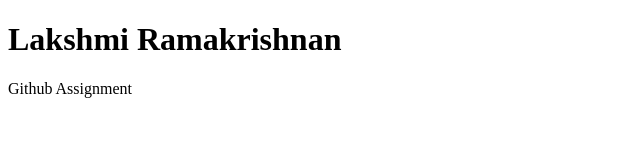
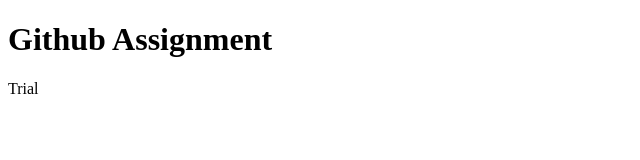
Before and after one commit to laramakr9/cloud-computing-s22, a plain HTML site: page docker-samples/simple-webserver/index.html in a window 1280 px wide. Shown: the whole page, without its empty margins (0-640 px from the left). Drawn offline with Linux system fonts and the light colour scheme.

Commit message:
Update index.html

```diff
--- a/docker-samples/simple-webserver/index.html
+++ b/docker-samples/simple-webserver/index.html
@@ -4,11 +4,11 @@
     <meta charset="UTF-8">
     <meta name="viewport" content="width=device-width, initial-scale=1.0">
     <meta http-equiv="X-UA-Compatible" content="ie=edge">
-    <title>Docker simple webserver</title>
+    <title>Lakshmi Ramakrishnan</title>
 </head>
 <body>
-    <h1>Lakshmi Ramakrishnan</h1>
+    <h1>Github Assignment</h1>
 
-    <p>Github Assignment</p>
+    <p>Trial</p>
 </body>
 </html>
```
